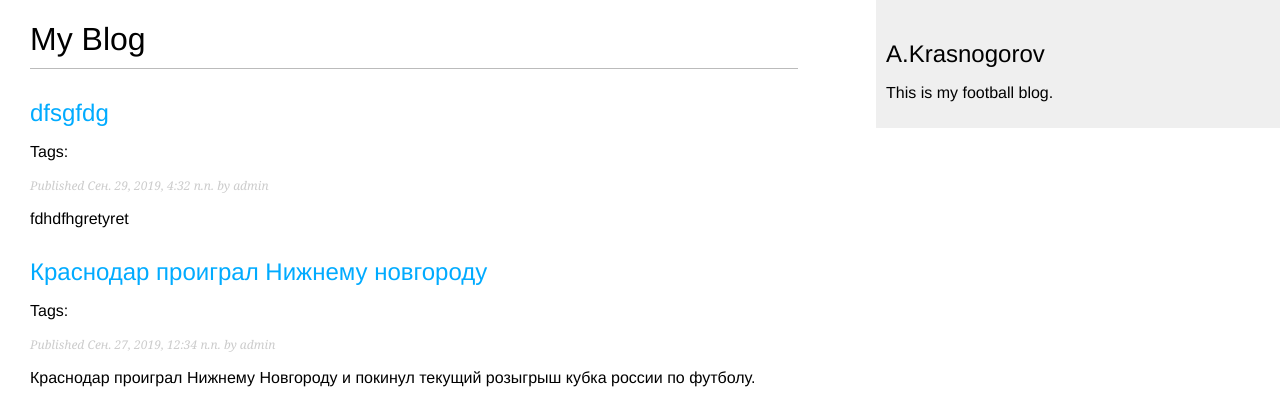
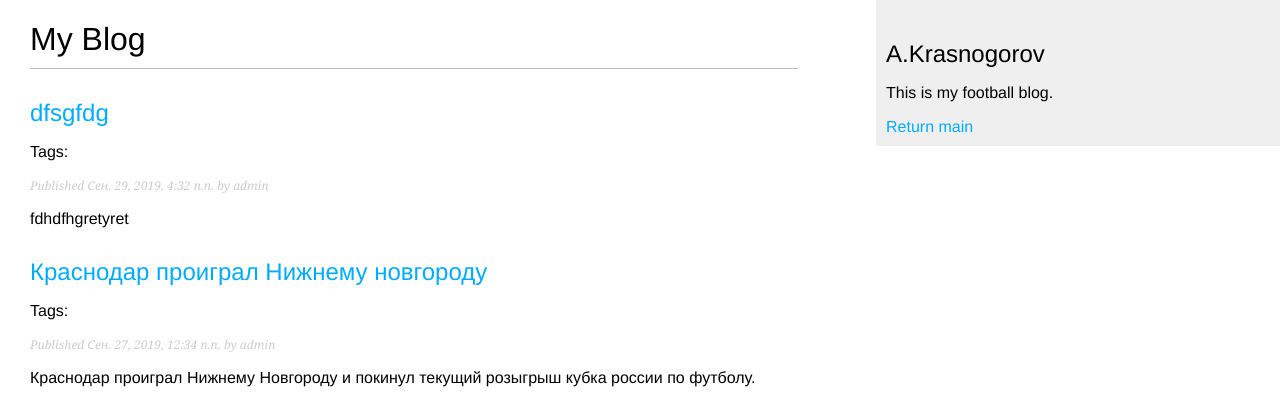
Before and after one commit to killingfree/django_blog, a Django app: page /blog/ in a window 1280 px wide. Shown: the top 417 px of the page. Run offline with Django 3.2, Linux system fonts and the light colour scheme; data comes from the database, SQL or seed files in the repository.

Commit message:
add link for return on main page

```diff
--- a/mysite/blog/templates/blog/base.html
+++ b/mysite/blog/templates/blog/base.html
@@ -13,6 +13,7 @@
   <div id="sidebar">
     <h2>A.Krasnogorov</h2>
       <p>This is my football blog.</p>
+    <a href="{% url "blog:post_list" %}">Return main</a>
   </div>
 </body>
 </html>
```
